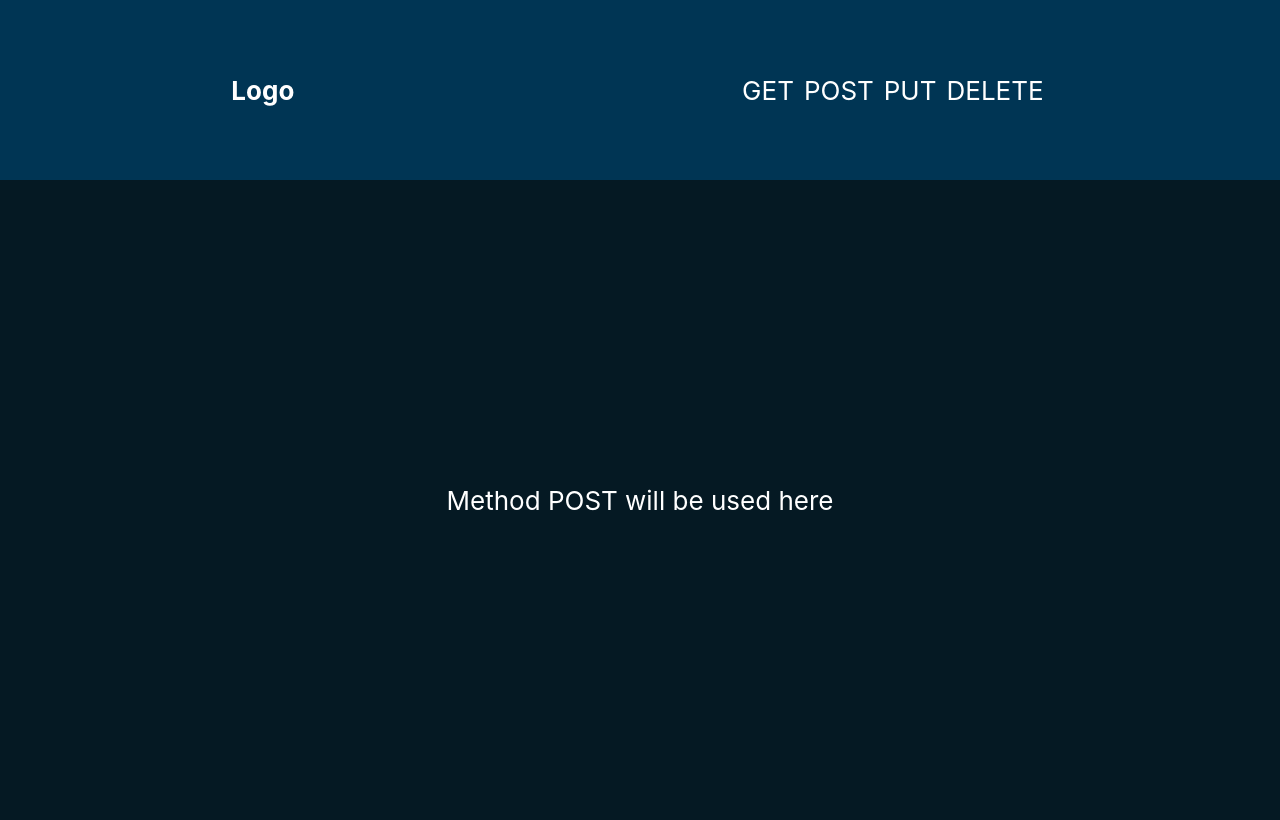
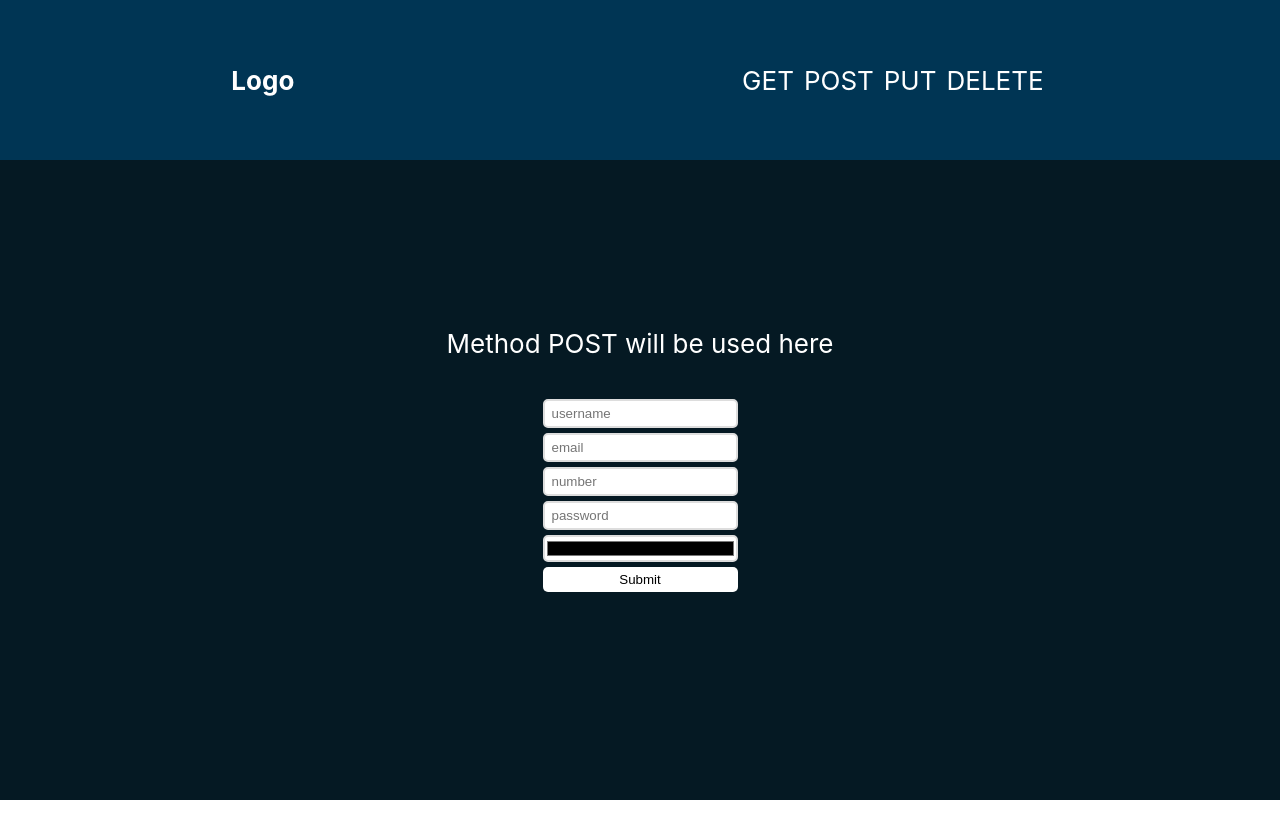
Before and after one commit to mattvie/react-nodejs-101, a JavaScript app in the folder client/: page /post in a window 1280 px wide. Built offline with nearby package versions, Linux system fonts and the light colour scheme; the HTML template or start-up script is replaced by a standard one.

Commit message:
Forms added and styled

```diff
--- a/client/src/App.css
+++ b/client/src/App.css
@@ -2,6 +2,10 @@
   .App {}
   .IndexPage {}
 */
+
+* {
+  box-sizing: border-box;
+}
 
 .App-body {
   background-color: #051923;
@@ -42,6 +46,41 @@ header nav a {
   color: #61dafb;
 }
 
+form {
+  max-width: 400px;
+  margin: 5vh auto;
+}
+
+input,
+button {
+  width: 100%;
+  display: block;
+  border-radius: 5px;
+  background-color: #fff;
+}
+
+input {
+  margin: 0 auto;
+  margin-bottom: 5px;
+  border: 1px solid #ddd;
+  padding: 5px 7px;
+  border: 2px solid #ddd;
+
+  max-width: 400px;
+}
+
+input[type="color"] {
+  padding: 0;
+}
+
+button {
+  border: 0;
+  padding: 5px;
+
+  color: black;
+}
+
+
 /* @media (prefers-reduced-motion: no-preference) {}
 
 @keyframes App-logo-spin {
--- /dev/null
+++ b/client/src/Components/DeleteForms.js
@@ -0,0 +1,11 @@
+export default function DeleteForms() {
+    return (
+        <form action="">
+            <input type="email" placeholder="email" />
+            <input type="password" placeholder="password" />
+
+            <button>Submit</button>
+
+        </form>
+    );
+}
--- a/client/src/Components/DeletePageBody.js
+++ b/client/src/Components/DeletePageBody.js
@@ -1,7 +1,11 @@
+import DeleteForms from './DeleteForms';
+
 export default function () {
     return (
         <div className="App-body">
             Method DELETE will be used here
+
+            <DeleteForms />
         </div>
     );
 }
--- /dev/null
+++ b/client/src/Components/PostForms.js
@@ -0,0 +1,14 @@
+export default function PostForms() {
+    return (
+        <form action="">
+            <input type="text" placeholder="username" />
+            <input type="email" placeholder="email" />
+            <input type="number" placeholder="number" />
+            <input type="password" placeholder="password" />
+            <input type="color" placeholder="color" />
+
+            <button>Submit</button>
+
+        </form>
+    );
+}
--- a/client/src/Components/PostPageBody.js
+++ b/client/src/Components/PostPageBody.js
@@ -1,7 +1,11 @@
+import PostForms from './PostForms';
+
 export default function () {
     return (
         <div className="App-body">
             Method POST will be used here
+
+            <PostForms />
         </div>
     );
 }
--- /dev/null
+++ b/client/src/Components/PutForms.js
@@ -0,0 +1,12 @@
+export default function PutForms() {
+    return (
+        <form action="">
+            <input type="text" placeholder="username" />
+            <input type="email" placeholder="email" />
+            <input type="password" placeholder="password" />
+
+            <button>Submit</button>
+
+        </form>
+    );
+}
--- a/client/src/Components/PutPageBody.js
+++ b/client/src/Components/PutPageBody.js
@@ -1,7 +1,11 @@
+import PutForms from './PutForms';
+
 export default function () {
     return (
         <div className="App-body">
             Method PUT will be used here
+
+            <PutForms />
         </div>
     );
 }
```
